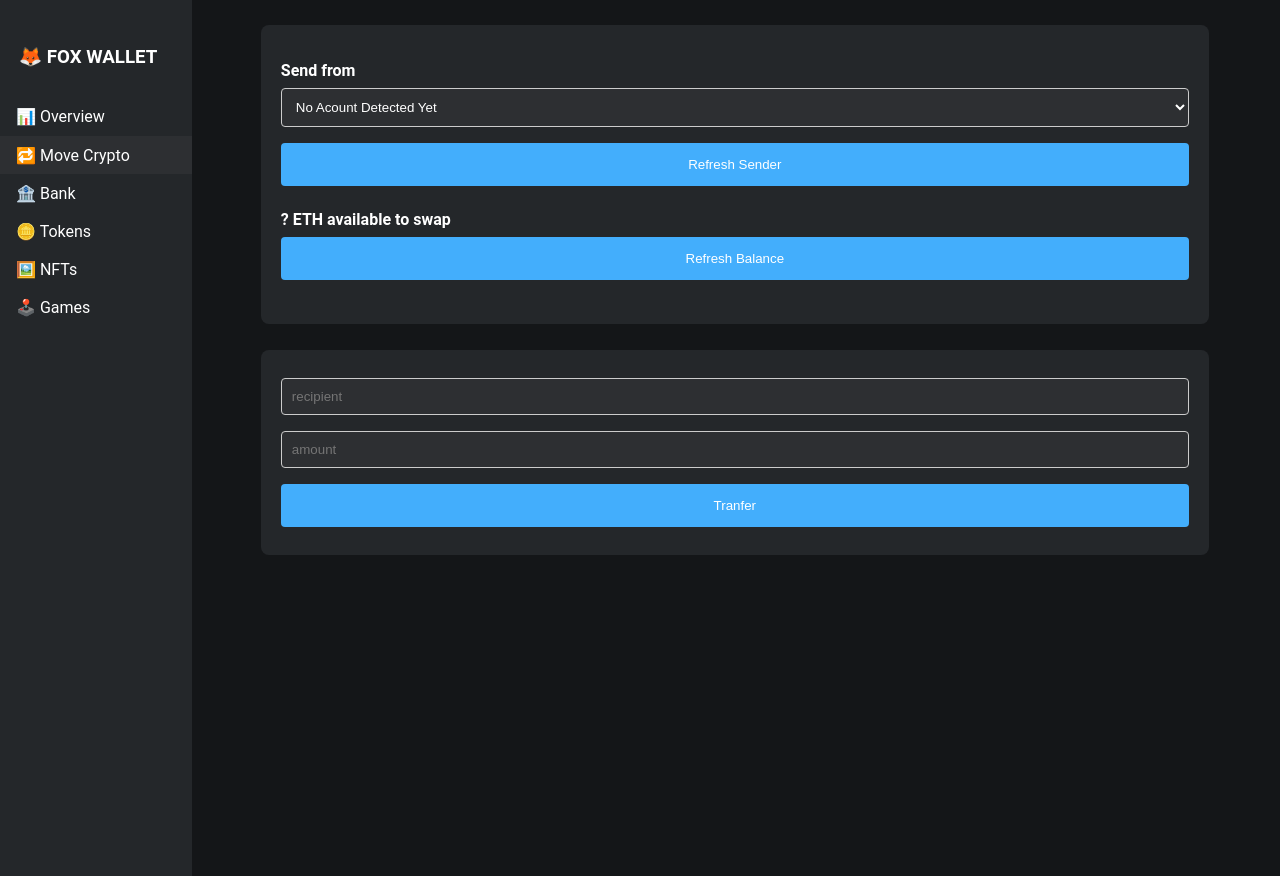
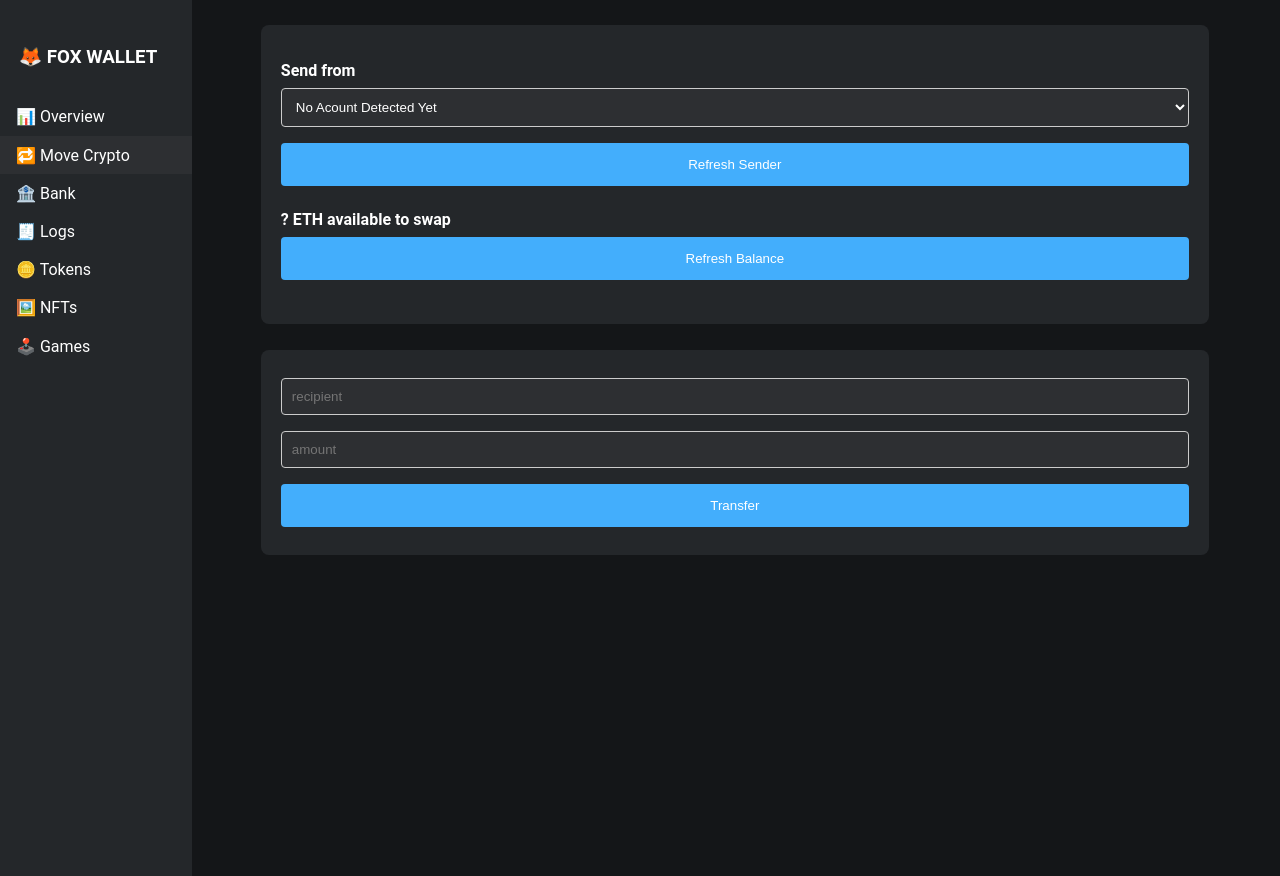
Before and after one commit to Luigi2P/FoxWallet, a Flask app: page / in a window 1280 px wide. Run offline with Flask 3, Linux system fonts and the light colour scheme; some libraries are stand-ins or nearby versions.

Commit message:
log func

```diff
--- a/app.py
+++ b/app.py
@@ -1,4 +1,5 @@
-from flask import Flask,render_template
+from flask import Flask,render_template,request,jsonify
+import sqlite3
 
 app=Flask(__name__)
 
@@ -6,5 +7,53 @@ app=Flask(__name__)
 def index():
     return render_template('index.html')
 
+def get_db_connection():
+    conn = sqlite3.connect('log.db')
+    conn.row_factory = sqlite3.Row  # 使得查询结果以字典形式返回
+    return conn
+
+@app.route('/logs', methods=['GET'])
+def get_logs():
+    conn = get_db_connection()
+    cursor = conn.cursor()
+
+    # 查询所有日志记录
+    cursor.execute("SELECT * FROM log")
+    logs = cursor.fetchall()
+    conn.close()
+
+    # 返回查询结果（以 JSON 形式）
+    return jsonify([dict(row) for row in logs])
+
+@app.route('/addlog', methods=['POST'])
+def add_log():
+    data = request.get_json()
+    payer = data['payer']
+    payee = data['payee']
+    amount = data['amount']
+    conn = get_db_connection()
+    cursor = conn.cursor()
+
+    # 插入一条日志记录
+    cursor.execute("INSERT INTO log (payer, payee, amount) VALUES (?, ?, ?)", (payer, payee, amount))
+    conn.commit()
+    conn.close()
+
+    # 返回插入成功的信息
+    return jsonify({"message": "Log added successfully!"})
+
+
 if __name__=='__main__':
+    conn = sqlite3.connect('log.db')
+    cursor = conn.cursor()
+    cursor.execute('''
+    CREATE TABLE IF NOT EXISTS log (
+        id INTEGER PRIMARY KEY AUTOINCREMENT,
+        payer TEXT NOT NULL,
+        payee TEXT NOT NULL,
+        amount REAL NOT NULL
+    )
+    ''')
+    conn.commit()
+    conn.close()
     app.run(debug=True)
--- a/static/js/script.js
+++ b/static/js/script.js
@@ -53,7 +53,7 @@ contract = new web3.eth.Contract(contractABI, contractAddress);
 
 GetSender()
 
-async function TranferTo() {
+async function TransferTo() {
     const recipient = document.getElementById('recipient').value;
     const amount = document.getElementById('amount').value;
 
@@ -61,6 +61,27 @@ async function TranferTo() {
     var selectedValue = select.options[select.selectedIndex].value;
 
     const amountInWei = web3.utils.toWei(amount, 'ether');
+
+    const logData = {
+        payer: selectedValue,
+        payee: recipient,
+        amount: amountInWei
+    };
+
+    $.ajax({
+        url: '/addlog',
+        type: 'POST',
+        contentType: 'application/json',
+        data: JSON.stringify(logData),
+        success: function (response) {
+            alert(response.message);
+            $('#log-form')[0].reset(); // 重置表单
+            loadLogs(); // 重新加载日志
+        },
+        error: function (err) {
+            console.error('Failed to add log:', err);
+        }
+    });
 
     await web3.eth.sendTransaction({
         from: selectedValue,
@@ -158,6 +179,39 @@ function changeTab(evt, tabName) {
     evt.currentTarget.className += " active";
 }
 
+function loadLogs() {
+    $.ajax({
+        url: '/logs',
+        type: 'GET',
+        success: function (logs) {
+            var logsTableBody = document.getElementById('logs-table').getElementsByTagName('tbody')[0];
+            logsTableBody.innerHTML = '';  // 清空现有的表格内容
+
+            logs.forEach(function (log) {
+                var row = document.createElement('tr');
+
+                var payerCell = document.createElement('td');
+                payerCell.textContent = log.payer;
+                row.appendChild(payerCell);
+
+                var payeeCell = document.createElement('td');
+                payeeCell.textContent = log.payee;
+                row.appendChild(payeeCell);
+
+                var amountCell = document.createElement('td');
+                amountCell.textContent = log.amount;
+                row.appendChild(amountCell);
+
+                logsTableBody.appendChild(row);  // 添加新行到表格
+            });
+        },
+        error: function (err) {
+            console.error('Failed to fetch logs:', err);
+        }
+    });
+}
+
+
 window.onload = function () {
     document.getElementById('defaultTab').click();
 };
--- a/templates/index.html
+++ b/templates/index.html
@@ -7,6 +7,7 @@
     <title>FoxWallet</title>
     <link rel="stylesheet" href="{{ url_for('static', filename='css/style.css') }}">
     <script src="https://cdn.jsdelivr.net/npm/web3/dist/web3.min.js"></script>
+    <script src="https://code.jquery.com/jquery-3.6.0.min.js"></script>
     <script src="{{ url_for('static', filename='js/script.js') }}"></script>
 </head>
 
@@ -15,9 +16,10 @@
         <!-- <a href="javascript:void(0)" class="closebtn" onclick="closeNav()">&times;</a> -->
         <h3 class="sidenavElement" id="FoxWallet"><b>🦊 FOX WALLET</b></h3>
         <div><a class="sidenavElement" href="#"> 📊 Overview</a></div>
-        <div><a class="sidenavElement" id="defaultTab" href="#" onclick="changeTab(event, 'moveCrypto')">🔁 Move Crypto</a></div>
-        <div><a class="sidenavElement" href="#" onclick="changeTab(event, 'bank')">🏦 Bank</a>
-        </div>
+        <div><a class="sidenavElement" id="defaultTab" href="#" onclick="changeTab(event, 'moveCrypto')">🔁 Move
+                Crypto</a></div>
+        <div><a class="sidenavElement" href="#" onclick="changeTab(event, 'bank')">🏦 Bank</a></div>
+        <div><a class="sidenavElement" href="#" onclick="changeTab(event, 'logs');loadLogs()">🧾 Logs</a></div>
         <div><a class="sidenavElement" href="#">🪙 Tokens</a></div>
         <div><a class="sidenavElement" href="#">🖼️ NFTs</a></div>
         <div><a class="sidenavElement" href="#">🕹️ Games</a></div>
@@ -42,7 +44,7 @@
         <div>
             <input type="text" id="recipient" placeholder="recipient" />
             <input type="text" id="amount" placeholder="amount" />
-            <button onclick="TranferTo()">Tranfer</button>
+            <button onclick="TransferTo()">Transfer</button>
         </div>
     </form>
 
@@ -56,6 +58,20 @@
             <button onclick="bankWithdraw()">Withdraw</button>
         </div>
     </form>
+
+    <form id="logs" class="tabcontent" onsubmit="return false;">
+        <table id="logs-table">
+            <thead>
+                <tr>
+                    <th>Payer</th>
+                    <th>Payee</th>
+                    <th>Amount</th>
+                </tr>
+            </thead>
+            <tbody>
+            </tbody>
+        </table>
+    </form>
 </body>
 
 </html>
```
